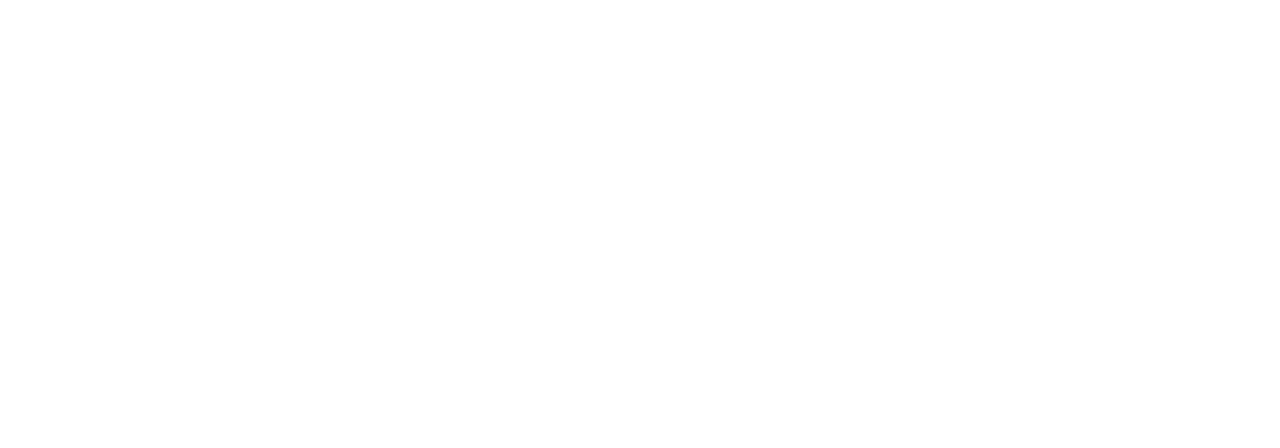
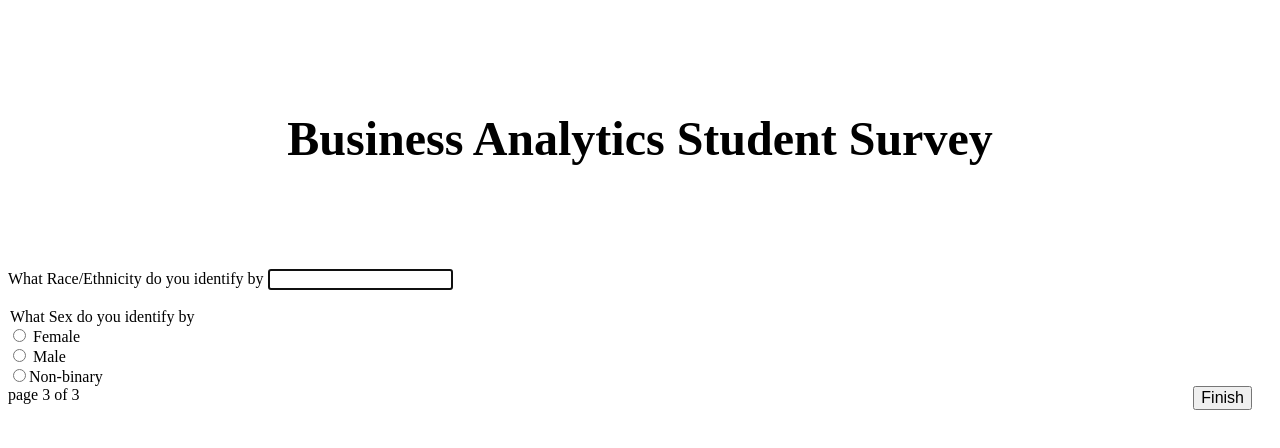
Before and after one commit to RagaviChander/rchandrashekaran_hw7, a plain HTML site: page rchandrashekaran_pt3.html in a window 1280 px wide. Drawn offline with Linux system fonts and the light colour scheme.

Commit message:
Page 3/4
Finished code for page 3/4

```diff
--- a/rchandrashekaran_pt3.html
+++ b/rchandrashekaran_pt3.html
@@ -0,0 +1,48 @@
+<!DOCTYPE html>
+<html lang="en">
+
+<head>
+    <meta charset="utf-8">
+    <title>Page 4</title>
+    <link rel="stylesheet" type="text/css" href="./css/stylesheet.css" >
+</head>
+
+<body>
+    <div class="opening" >
+        <header>
+            <h2>Business Analytics Student Survey</h2>
+        </header>
+    </div>
+    <main>
+    <div class="question">
+        <form>
+            <label for="race">What Race/Ethnicity do you identify by
+                <input type="text" id="rece" autofocus/>
+            </label>
+            <br>
+            <br>
+            <legend>What Sex do you identify by</legend>
+            <label for="female">
+                <input type="radio" id="female" name="gender" value="female"> Female
+            </label>
+            <br>
+            <label for="male">
+                <input type="radio" id="male" name="gender" value="male"> Male
+            </label>
+            <br>
+            <label for="non-binary">
+            <input type="radio" id="non-binary" name="gender" value="non-binary">Non-binary
+            </label>
+        </form>
+
+    </div>
+
+        <footer>
+            <span>page 3 of 3</spap>
+            <button class="next_button" onclick="window.location.href='rchandrashekaran_ty.html';">
+            Finish
+            </button>
+    </footer>
+    </main>
+
+</body>
```
Also changed, not shown: index.html (+4 -0 lines), rchandrashekaran_ty.html (+25 -0 lines).
